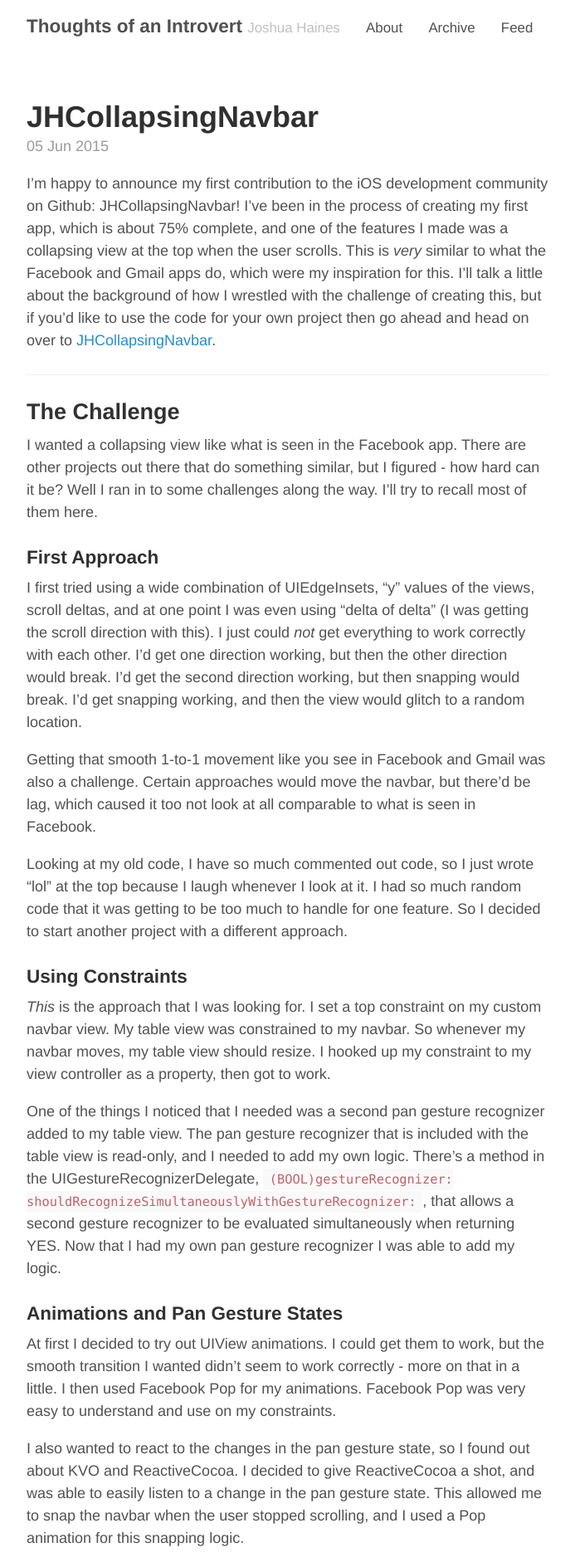
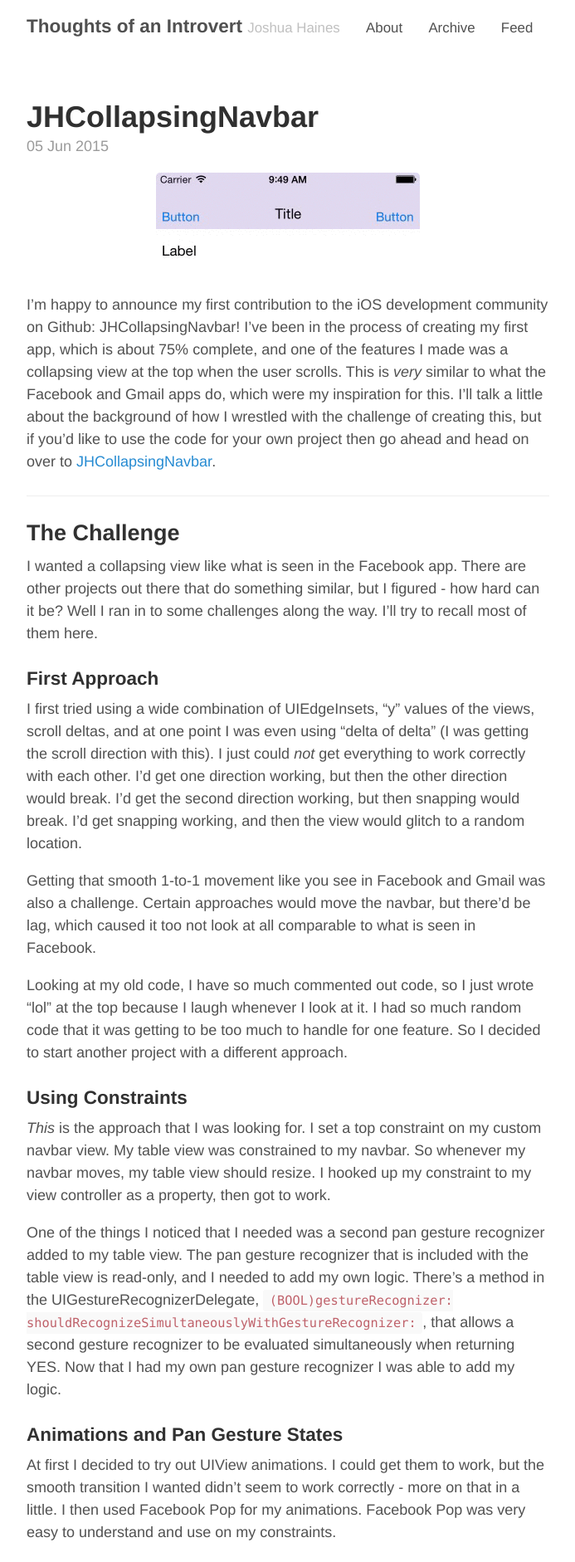
Before and after one commit to joshhaines/joshhaines.github.io, a Jekyll site: the page built from _posts/2015-06-05-jhcollapsingnavbar.md, in a window 1280 px wide. Shown: the top 1882 px of the page at 83% size, without its empty margins (293-986 px from the left). Built offline with Jekyll 4.4.1, drawn with Linux system fonts in a browser that asks for light colours; comment, search, counter and statistics services are not loaded.

Commit message:
Added nabber gif

```diff
--- a/_posts/2015-06-05-jhcollapsingnavbar.md
+++ b/_posts/2015-06-05-jhcollapsingnavbar.md
@@ -4,6 +4,8 @@ title: JHCollapsingNavbar
 permalink: jhcollapsingnavbar
 comments: true
 ---
+
+![Navbar](/assets/navbar.gif){: .center-image }
 
 I'm happy to announce my first contribution to the iOS development community on Github: JHCollapsingNavbar! I've been in the process of creating my first app, which is about 75% complete, and one of the features I made was a collapsing view at the top when the user scrolls. This is *very* similar to what the Facebook and Gmail apps do, which were my inspiration for this. I'll talk a little about the background of how I wrestled with the challenge of creating this, but if you'd like to use the code for your own project then go ahead and head on over to [JHCollapsingNavbar](https://github.com/personary/JHCollapsingNavbar).
 
```
Also changed, not shown: assets/navbar.gif (added).
